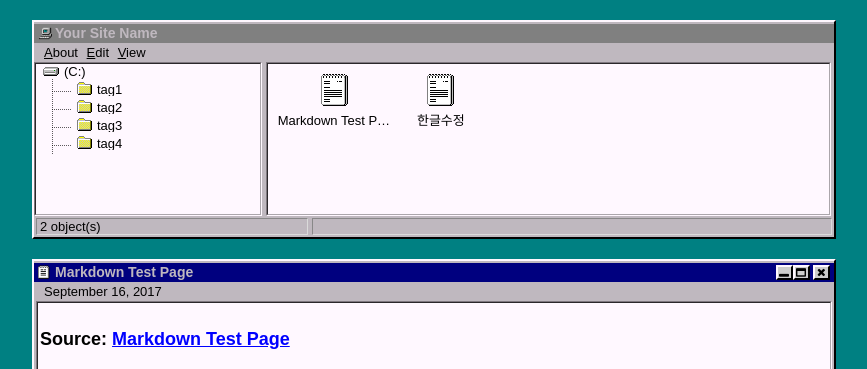
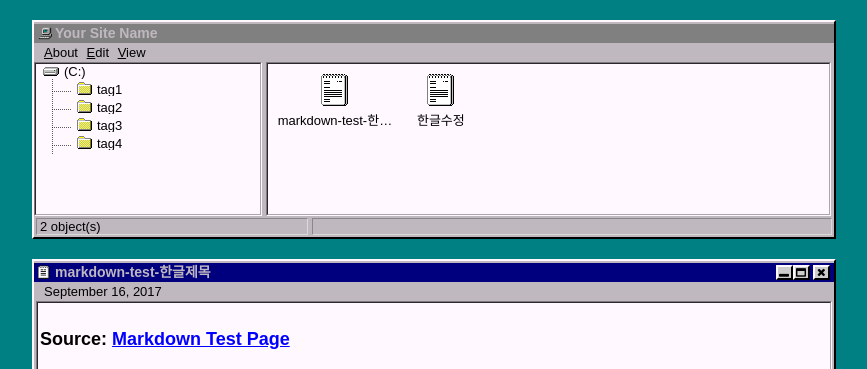
Before and after one commit to wkqk0619/wkqk0619.github.io, a Jekyll site: the page built from _posts/2017-09-16-markdown-test-한글제목.md, in a window 1280 px wide. Shown: the top 369 px of the page, without its empty margins (206-1073 px from the left). Built offline with Jekyll 4.4.1, drawn with Linux system fonts in a browser that asks for light colours.

Commit message:
markdown-test-한글제목2
markdown-test-한글제목2

```diff
--- a/_posts/2017-09-16-markdown-test-한글제목.md
+++ b/_posts/2017-09-16-markdown-test-한글제목.md
@@ -1,6 +1,6 @@
 ---
 layout: default
-title: "Markdown Test Page"
+title: "markdown-test-한글제목"
 tags: tag1 tag3
 ---
 
```
